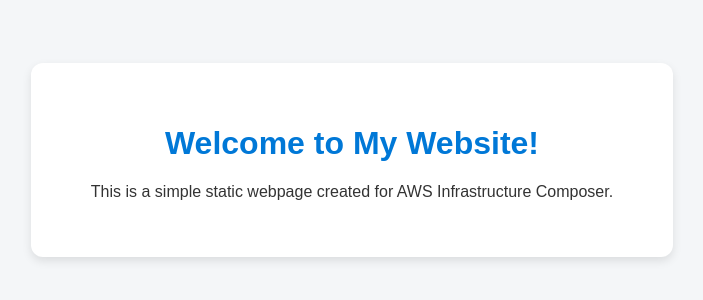
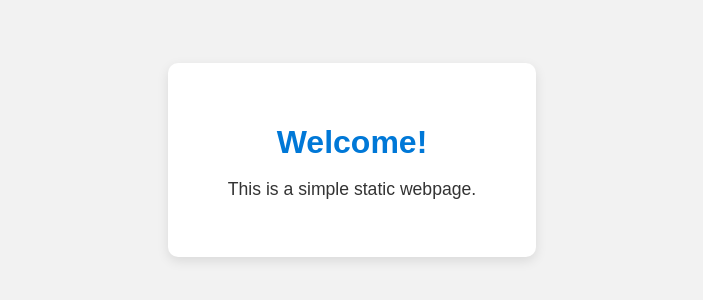
Before and after one commit to merfe210000001190-dev/static-website-template, a plain HTML site: page index.html in a window 1280 px wide. Shown: the part 240-540 px from the top of the page, without its empty margins (288-991 px from the left). Drawn offline with Linux system fonts and the light colour scheme.

Commit message:
Add files via upload

```diff
--- a/index.html
+++ b/index.html
@@ -3,11 +3,11 @@
 <head>
     <meta charset="UTF-8">
     <meta name="viewport" content="width=device-width, initial-scale=1.0">
-    <title>Welcome Page</title>
+    <title>Welcome</title>
     <style>
         body {
             font-family: Arial, sans-serif;
-            background-color: #f4f6f8;
+            background-color: #f2f2f2;
             color: #333;
             display: flex;
             justify-content: center;
@@ -15,22 +15,26 @@
             height: 100vh;
             margin: 0;
         }
-        .welcome-container {
+        .welcome-box {
             text-align: center;
-            background: white;
+            background-color: white;
             padding: 40px 60px;
-            border-radius: 12px;
-            box-shadow: 0 4px 10px rgba(0,0,0,0.1);
+            border-radius: 10px;
+            box-shadow: 0 4px 12px rgba(0, 0, 0, 0.1);
         }
         h1 {
             color: #0078d7;
+            margin-bottom: 10px;
+        }
+        p {
+            font-size: 1.1em;
         }
     </style>
 </head>
 <body>
-    <div class="welcome-container">
-        <h1>Welcome to My Website!</h1>
-        <p>This is a simple static webpage created for AWS Infrastructure Composer.</p>
+    <div class="welcome-box">
+        <h1>Welcome!</h1>
+        <p>This is a simple static webpage.</p>
     </div>
 </body>
 </html>
```
